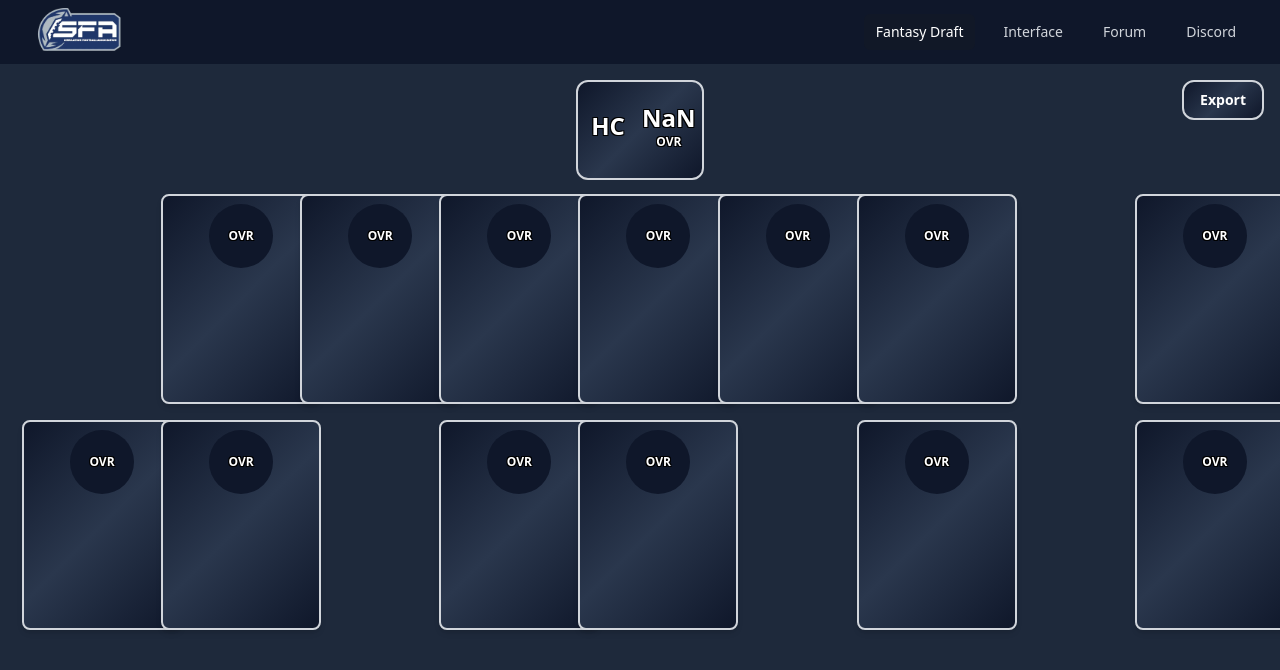
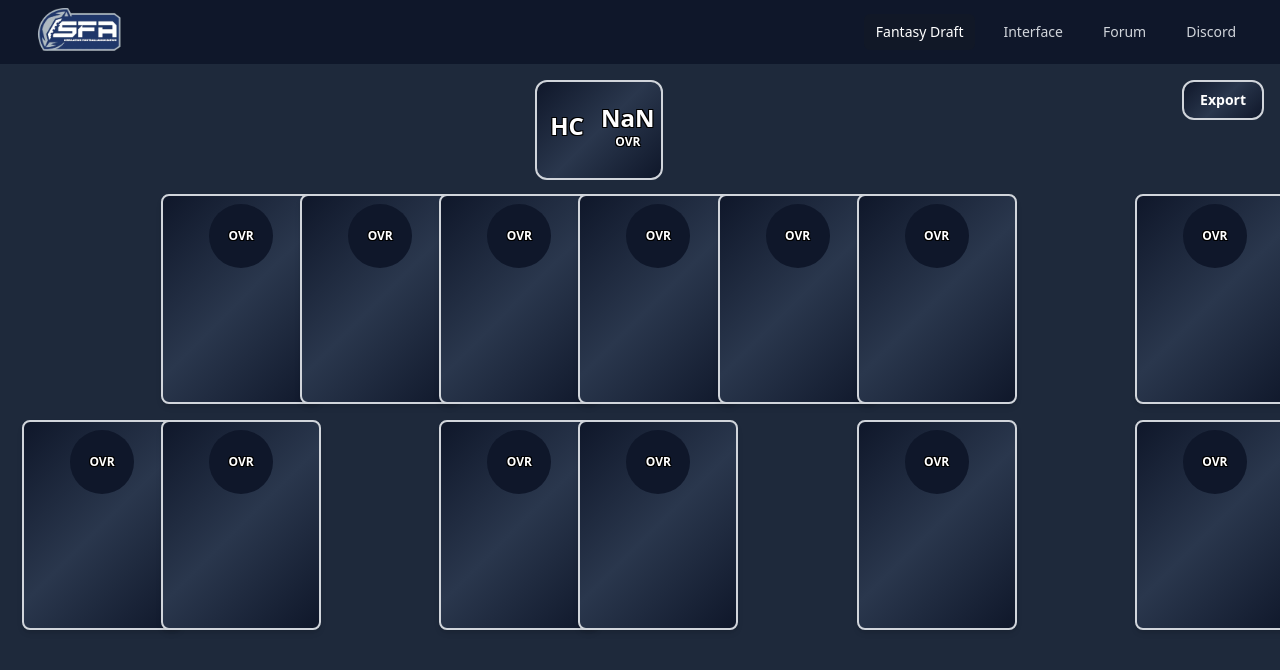
Before and after one commit to Kirbskol/simnfl-fantasy, a React (Vite) app: page /roster in a window 1280 px wide. Shown: the top 670 px of the page. Built offline with nearby package versions, Linux system fonts and the light colour scheme.

Commit message:
rosterLogo added for export of roster image only, and margins adjusted
Margins adjusted, coach panel, logo and export all sit in same block
now to assist with positioning

```diff
--- a/src/components/Roster.jsx
+++ b/src/components/Roster.jsx
@@ -25,26 +25,34 @@ const Roster = () => {
             return
         }
 
-        element.style.backgroundImage = "url('/rosterbg.png')"
+        element.style.backgroundImage = "url('/rosterBg.png')"
         element.style.backgroundSize = "cover"
+        element.style.border = "10px solid #afb9c5"
+        const logoElement = document.getElementById("exportLogo")
+        if (logoElement) logoElement.style.display = "block"
 
         html2canvas(element).then((canvas) => {
             let image = canvas.toDataURL("image/png")
             const a = document.createElement("a")
             a.href = image
-            a.download = `${userName}Roster.png`
+            a.download = `${userName}sRoster.png`
             a.click()
         }).catch(error=> {
             console.error("We cannot take image of your roster")
         })
         element.style.backgroundImage = ""
         element.style.backgroundSize = ""
+        element.style.border = ""
+        if (logoElement) logoElement.style.display = "none"
     }
 
     return (
-        <div id="myRoster" className="p-4 bg-slate-800 text-right">
-            <button onClick={getRoster} className="border-2 border-gray-300 bg-shiny-dark-blue hover:bg-shiny-gold hover:text-blue-950 text-white text-sm font-bold mt-0 py-2 px-4 rounded-xl">Export</button>
-            <div className="flex items-center -mt-10 justify-center">
+        <div id="myRoster" className="p-4 bg-slate-800 text-center">
+            <div className="flex items-center justify-between">
+                <div></div>
+                <div id="exportLogo" style={{ display: "none", position: "absolute"}}>
+                    <img src="/rosterLogo.png" alt="SimFBA logo" style={{ width: "180px" }} />
+                </div>
                 <div className={`text-2xl font-bold border-2 border-gray-300 mb-2 p-3 w-32 h-26 rounded-xl ${avgOVR >= 80 ? 'bg-shiny-gold text-white' : 'bg-shiny-dark-blue text-white'} text-outline-black flex items-center justify-center`}>
                     <div className="text-2xl font-bold mb-2 p-3 w-16 h-16 text-white text-outline-black flex flex-col items-center justify-center">
                         HC
@@ -55,6 +63,7 @@ const Roster = () => {
                         <span className="text-xs">OVR</span>
                     </div>
                 </div>
+                <button onClick={getRoster} className="border-2 border-gray-300 bg-shiny-dark-blue hover:bg-shiny-gold hover:text-blue-950 text-white text-sm self-start font-bold mt-0 py-2 px-4 rounded-xl">Export</button>
             </div>
             <RosterGrid orderedPlayers={orderedPlayers} />
         </div>
```
Also changed, not shown: public/rosterBg.png (renamed from public/rosterbg.png), public/rosterLogo.png (added).
